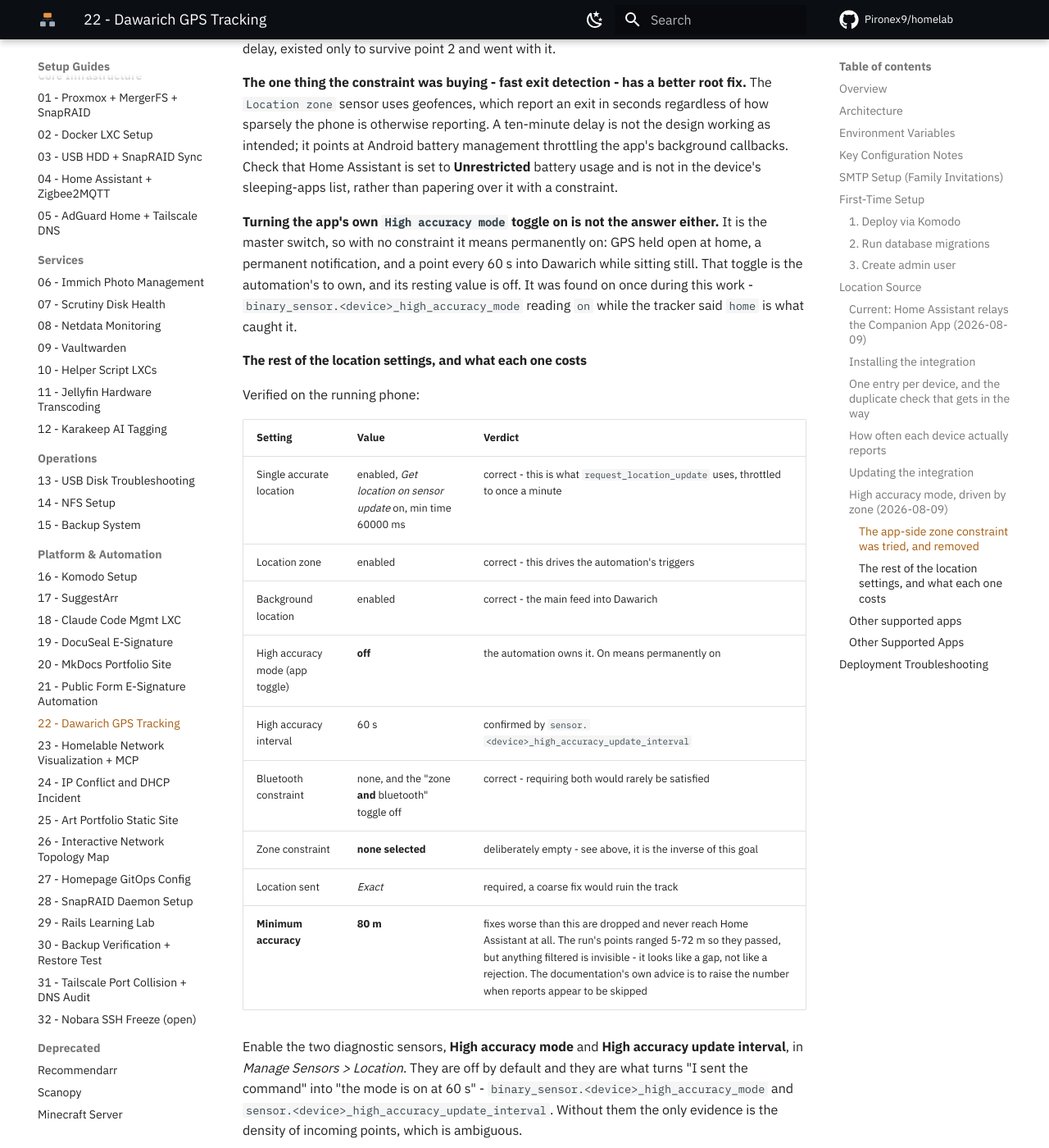
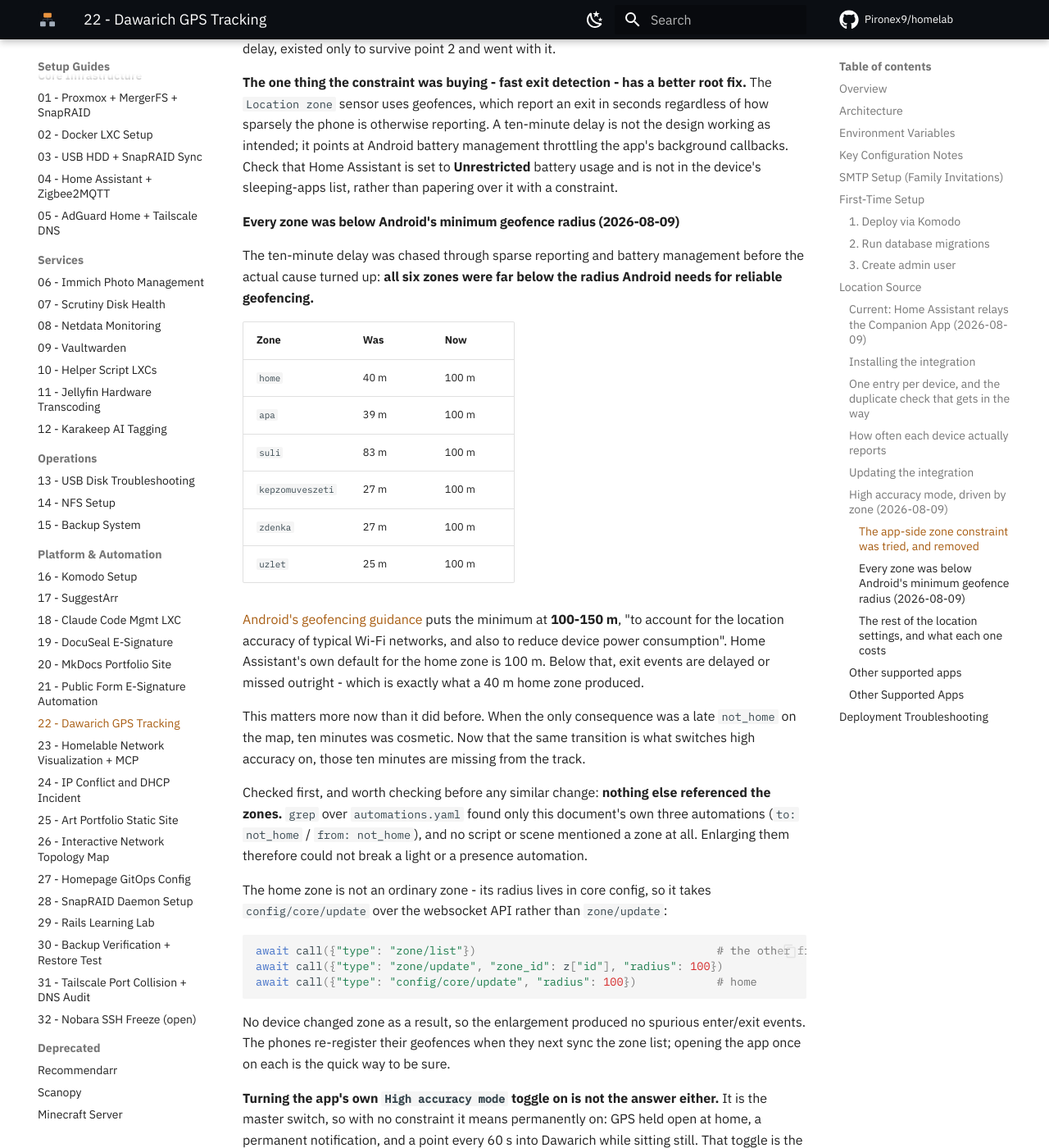
Before and after one commit to Pironex9/homelab, an MkDocs documentation site: the page built from docs/proxmox/22_Dawarich_GPS_Tracking_Setup.md, in a window 1280 px wide and 1400 px high, scrolled down 9597 px. Shown: the whole window at 82% size. Built offline with MkDocs 1.6.1 and Material for MkDocs 9.7.7, drawn with Linux system fonts in a browser that asks for light colours; comment, search, counter and statistics services are not loaded.

Commit message:
fix(ha): every zone was below Android's minimum geofence radius, so exits were reported late
The ten-minute delay before a phone was seen as not_home had been blamed on
sparse reporting and then on battery management. The real cause was the zone
sizes: all six sat between 25 and 83 m, against the 100-150 m Android's own
geofencing guidance calls for, and against Home Assistant's own 100 m
default for home. Below that threshold exits are delayed or missed.

All six are now 100 m. Nothing else referenced them - a grep over
automations, scripts and scenes found only the three high-accuracy
automations - so enlarging them could not break a light or a presence
automation. No device changed zone in the process, so no spurious
transitions were generated.

The distinction that makes this worth fixing now: while a late not_home only
moved a dot on a map, ten minutes was cosmetic. It is now the event that
switches high accuracy on, so the delay comes straight out of the recorded
track.

Records that the home zone is not an ordinary zone - its radius is core
config and needs config/core/update, not zone/update.

````diff
--- a/docs/proxmox/22_Dawarich_GPS_Tracking_Setup.md
+++ b/docs/proxmox/22_Dawarich_GPS_Tracking_Setup.md
@@ -262,6 +262,35 @@ Removing it collapsed the automation back to two triggers and one command per br
 
 **The one thing the constraint was buying - fast exit detection - has a better root fix.** The `Location zone` sensor uses geofences, which report an exit in seconds regardless of how sparsely the phone is otherwise reporting. A ten-minute delay is not the design working as intended; it points at Android battery management throttling the app's background callbacks. Check that Home Assistant is set to **Unrestricted** battery usage and is not in the device's sleeping-apps list, rather than papering over it with a constraint.
 
+#### Every zone was below Android's minimum geofence radius (2026-08-09)
+
+The ten-minute delay was chased through sparse reporting and battery management before the actual cause turned up: **all six zones were far below the radius Android needs for reliable geofencing.**
+
+| Zone | Was | Now |
+|---|---|---|
+| `home` | 40 m | 100 m |
+| `apa` | 39 m | 100 m |
+| `suli` | 83 m | 100 m |
+| `kepzomuveszeti` | 27 m | 100 m |
+| `zdenka` | 27 m | 100 m |
+| `uzlet` | 25 m | 100 m |
+
+[Android's geofencing guidance](https://developer.android.com/develop/sensors-and-location/location/geofencing) puts the minimum at **100-150 m**, "to account for the location accuracy of typical Wi-Fi networks, and also to reduce device power consumption". Home Assistant's own default for the home zone is 100 m. Below that, exit events are delayed or missed outright - which is exactly what a 40 m home zone produced.
+
+This matters more now than it did before. When the only consequence was a late `not_home` on the map, ten minutes was cosmetic. Now that the same transition is what switches high accuracy on, those ten minutes are missing from the track.
+
+Checked first, and worth checking before any similar change: **nothing else referenced the zones.** `grep` over `automations.yaml` found only this document's own three automations (`to: not_home` / `from: not_home`), and no script or scene mentioned a zone at all. Enlarging them therefore could not break a light or a presence automation.
+
+The home zone is not an ordinary zone - its radius lives in core config, so it takes `config/core/update` over the websocket API rather than `zone/update`:
+
+```python
+await call({"type": "zone/list"})                                    # the other five
+await call({"type": "zone/update", "zone_id": z["id"], "radius": 100})
+await call({"type": "config/core/update", "radius": 100})            # home
+```
+
+No device changed zone as a result, so the enlargement produced no spurious enter/exit events. The phones re-register their geofences when they next sync the zone list; opening the app once on each is the quick way to be sure.
+
 **Turning the app's own `High accuracy mode` toggle on is not the answer either.** It is the master switch, so with no constraint it means permanently on: GPS held open at home, a permanent notification, and a point every 60 s into Dawarich while sitting still. That toggle is the automation's to own, and its resting value is off. It was found on once during this work - `binary_sensor.<device>_high_accuracy_mode` reading `on` while the tracker said `home` is what caught it.
 
 #### The rest of the location settings, and what each one costs
````
